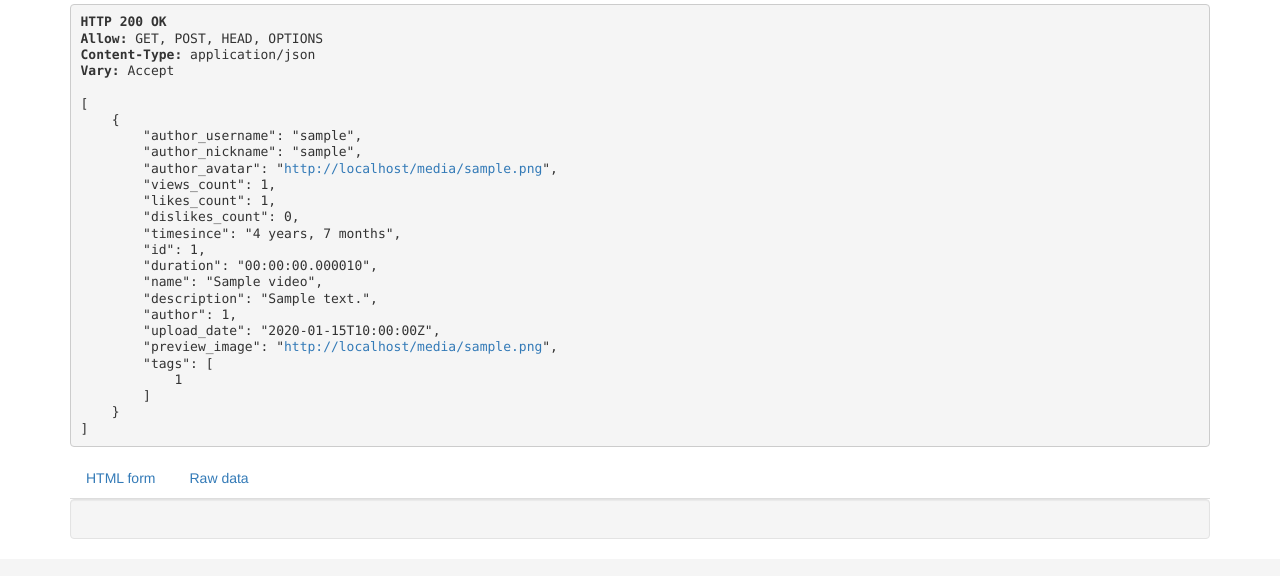
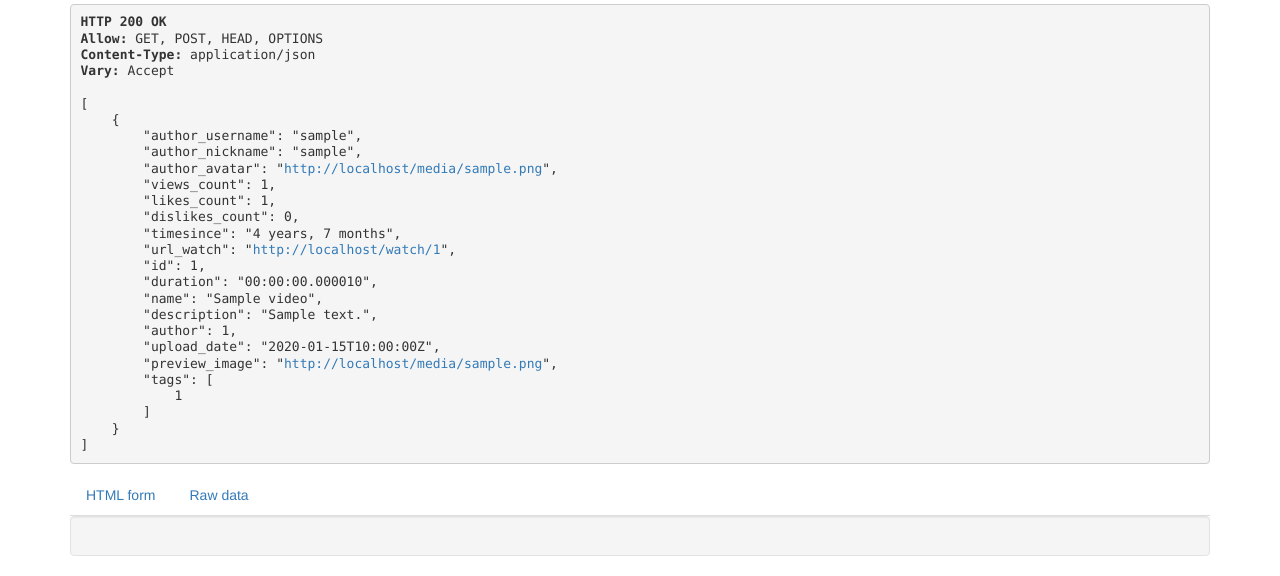
Before and after one commit to Tortole/leafsee-simple, a Django app: page /api/video/ in a window 1280 px wide. Shown: the part 404-980 px from the top of the page. Before the commit the page ends 943 px from the top, so only its background shows below. Run offline with Django 5.2, Linux system fonts and the light colour scheme; a user stored in the database is signed in; tables that the repository leaves empty hold one stand-in row (values such as "Sample post"); some libraries are stand-ins or nearby versions.

Commit message:
feat: LSS-13: Add video player page and video file url field

```diff
--- a/apps/videos/serializers.py
+++ b/apps/videos/serializers.py
@@ -20,6 +20,8 @@ class VideoSerializer(serializers.ModelSerializer):
         views_count - IntegerField - video views count
         likes_count - IntegerField - video likes count
         dislikes_count - IntegerField - video dislikes count
+
+        url_watch - HyperlinkedIdentityField - link to watch video page
 
         From Video model (by Meta):
             id - int - video id
@@ -52,6 +54,13 @@ class VideoSerializer(serializers.ModelSerializer):
     dislikes_count = serializers.IntegerField(source="dislikes.count", read_only=True)
     timesince = serializers.CharField(source="timesince_upload", read_only=True)
 
+    url_watch = serializers.HyperlinkedIdentityField(
+        view_name="watch",
+        lookup_field="id",
+        lookup_url_kwarg="video_id",
+        read_only=True,
+    )
+
     class Meta:
         model = Video
         fields = [
@@ -63,6 +72,7 @@ class VideoSerializer(serializers.ModelSerializer):
             "likes_count",
             "dislikes_count",
             "timesince",
+            "url_watch",
             # <<<< <<<<
             # >>>> Model field >>>>
             "id",
--- a/apps/videos/templates/videos/main.html
+++ b/apps/videos/templates/videos/main.html
@@ -69,10 +69,6 @@
 {% block scripts %}
 <script type="text/javascript">
     var video_list_api_url = "{% url 'video-list' %}";
-    // !!!
-    var video_watch_url = "!!!";
-    // !!!
-    var author_channel_url = "!!!";
 
     var video_block_views_text = "просмотров";
     var video_block_timesince_text = "назад";
--- a/apps/videos/urls.py
+++ b/apps/videos/urls.py
@@ -5,7 +5,7 @@ Module with URLs for Video app
 from django.urls import path, include
 from rest_framework.routers import DefaultRouter
 
-from .views import VideoViewSet, MainView
+from .views import VideoViewSet, MainView, WatchView
 
 
 """
@@ -27,4 +27,5 @@ router.register(r"video", VideoViewSet, basename="video")
 urlpatterns = [
     path("api/", include(router.urls)),
     path("", MainView.as_view(), name="main"),
+    path("watch/<int:video_id>", WatchView.as_view(), name="watch"),
 ]
--- a/apps/videos/views.py
+++ b/apps/videos/views.py
@@ -46,3 +46,15 @@ class MainView(View):
 
     def get(self, request):
         return render(request, self.template_name)
+
+
+class WatchView(View):
+    """
+    !!!
+    """
+
+    template_name = "videos/watch.html"
+
+    def get(self, request, video_id):
+        video = Video.objects.get(pk=video_id)
+        return render(request, self.template_name, context={"video": video})
```
Also changed, not shown: apps/videos/static/videos/js/main.js (+4 -4 lines), apps/videos/templates/videos/watch.html (added, +21 -0 lines), apps/videos/static/videos/js/watch.js (added).
